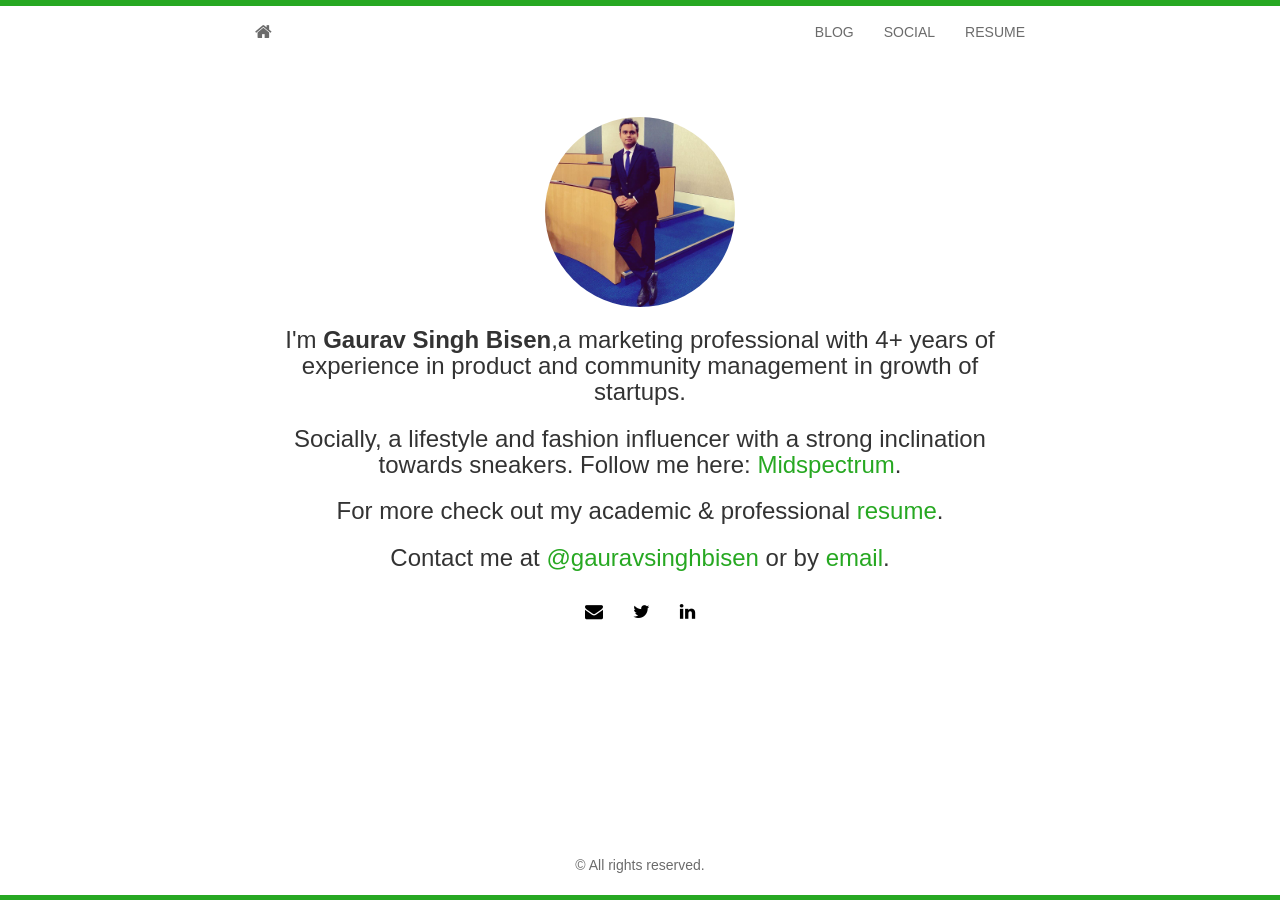
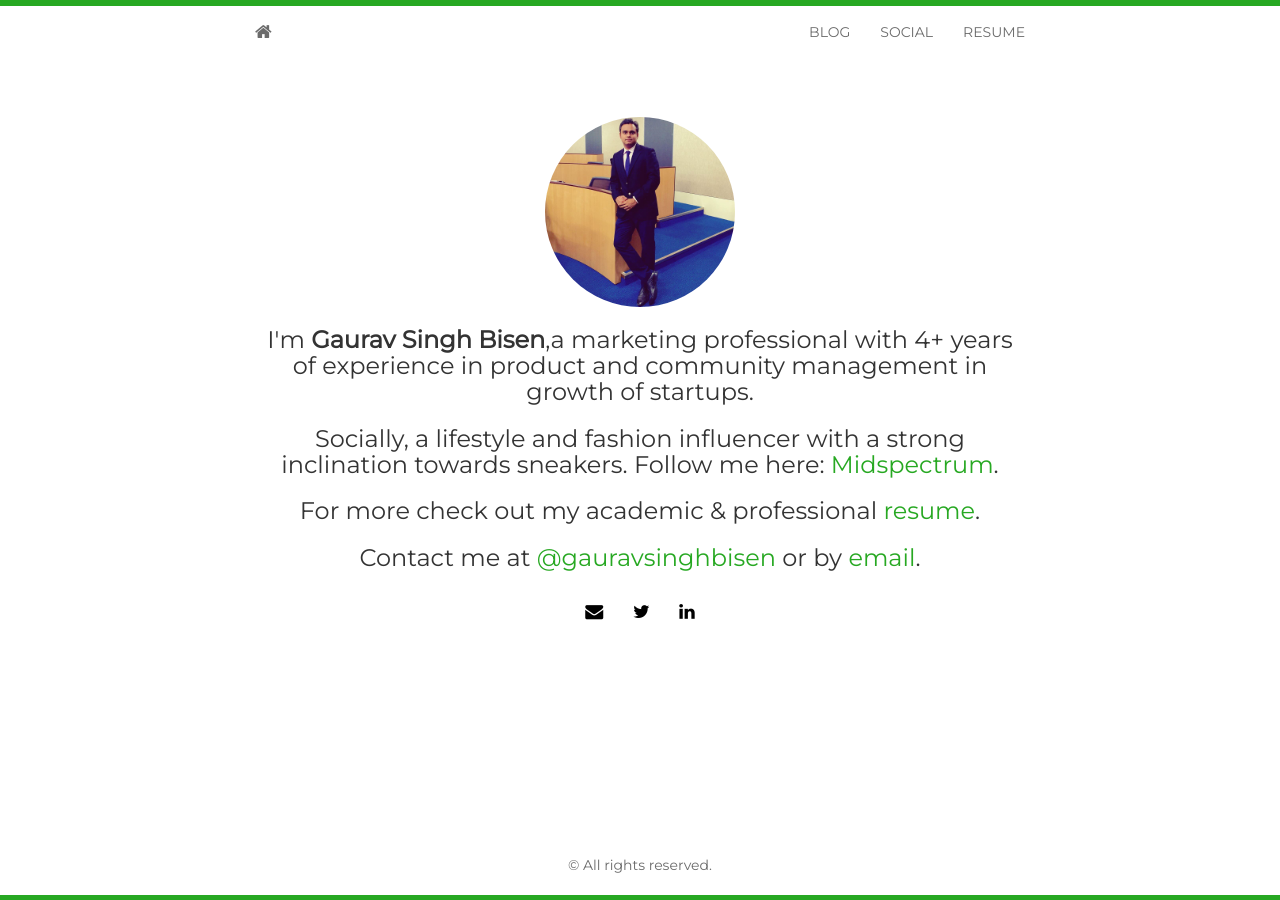
Before and after one commit to gauravsinghbisen/gauravsinghbisen.github.io, a Jekyll site: the page built from index.html, in a window 1280 px wide. Built offline with Jekyll 4.4.1, drawn with Linux system fonts in a browser that asks for light colours; nearby versions of some CDN libraries; the list of posts is cut into pages by our own code.

Commit message:
Update main.css

```diff
--- a/static/css/main.css
+++ b/static/css/main.css
@@ -4,7 +4,7 @@ html,
 body {
   height: 100%;
   background-color: #fff;
-  font-family: 'Source Sans Pro', sans-serif;
+  font-family: 'Montserrat', verdana;
   /* The html and body elements cannot have any padding or margin. */
   border-top: 3px solid #27A822;
 }
```
